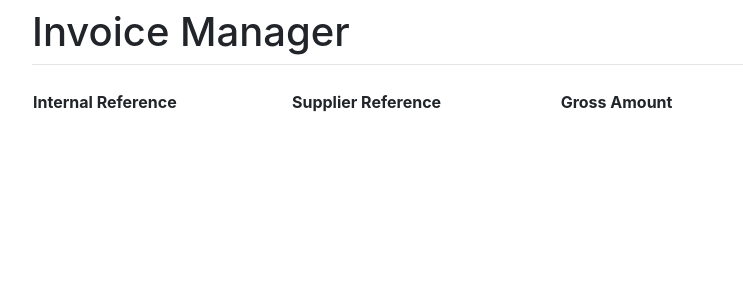
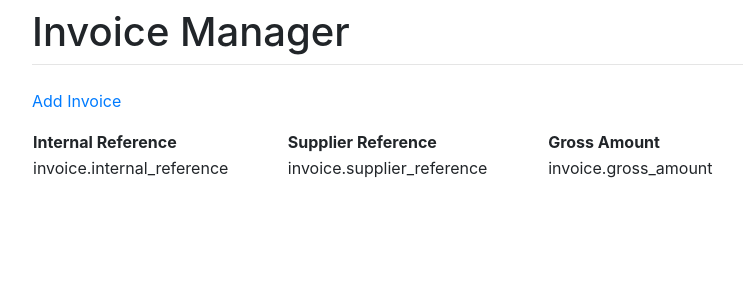
Before and after one commit to Andrey-Lukashov/xelix-test, a Django app: page / in a window 1280 px wide. Shown: the top 300 px of the page, without its empty margins (243-986 px from the left). Run offline with Django 3.2, Linux system fonts and the light colour scheme; tables that the repository leaves empty hold one stand-in row (values such as "Sample post"); lists and menus that the app fills with data are empty; some libraries are stand-ins or nearby versions.

Commit message:
Adding new invoice done

```diff
--- a/invoice/forms.py
+++ b/invoice/forms.py
@@ -6,4 +6,4 @@ from .models import Invoice
 class InvoiceForm(forms.ModelForm):
     class Meta:
         model = Invoice
-        fields = ['internal_reference']
+        fields = ['internal_reference', 'gross_amount', 'supplier_reference', 'date_posted']
--- a/invoice/templates/invoice_list.html
+++ b/invoice/templates/invoice_list.html
@@ -1,6 +1,8 @@
 {% extends "base.html" %}
 {% block content %}
-
+<p>
+  <a href="{% url 'invoice:add_invoice' %}">Add Invoice</a>
+</p>
 <table style="width:100%">
   <tr>
     <th>Internal Reference</th>
--- a/invoice/urls.py
+++ b/invoice/urls.py
@@ -1,10 +1,10 @@
 from django.contrib import admin
 from django.urls import path
-
 from . import views
 
+app_name = 'invoice'
+
 urlpatterns = [
-    path('create', views.CreateInvoice.as_view()),
-    path('', views.ListInvoice.as_view()),
-    path('api/invoice/', views.APIInvoiceList.as_view())
+    path('', views.list_invoice, name='list_invoice'),
+    path('add/', views.add_invoice, name='add_invoice'),
 ]
--- a/invoice/views.py
+++ b/invoice/views.py
@@ -1,6 +1,5 @@
-from django.views.generic import CreateView, TemplateView
-from rest_framework import generics
-
+from django.shortcuts import render, get_object_or_404
+from django.http import HttpResponse, HttpResponseRedirect
 from .forms import InvoiceForm
 from .models import Invoice
 from .serializers import InvoiceSerializer
@@ -8,18 +7,19 @@ from .serializers import InvoiceSerializer
 
 # Web views
 
-class ListInvoice(TemplateView):
-    template_name = 'invoice_list.html'
+def list_invoice(request):
+    context = {}
+
+    invoice_list = Invoice.objects.all().order_by('-date_posted')
+    context['invoice_list'] = invoice_list
+
+    return render(request, 'invoice_list.html', context=context)
 
 
-class CreateInvoice(CreateView):
-    template_name = 'invoice_create.html'
-    model = Invoice
-    form_class = InvoiceForm
+def add_invoice(request):
+    context = {}
 
+    form = InvoiceForm()
+    context['form'] = form
 
-# API (Django REST Framework) views
-
-class APIInvoiceList(generics.ListAPIView):
-    queryset = Invoice.objects.all()
-    serializer_class = InvoiceSerializer
+    return render(request, 'add_invoice.html', context=context)
```
Also changed, not shown: invoice/templates/add_invoice.html (added, +10 -0 lines).
